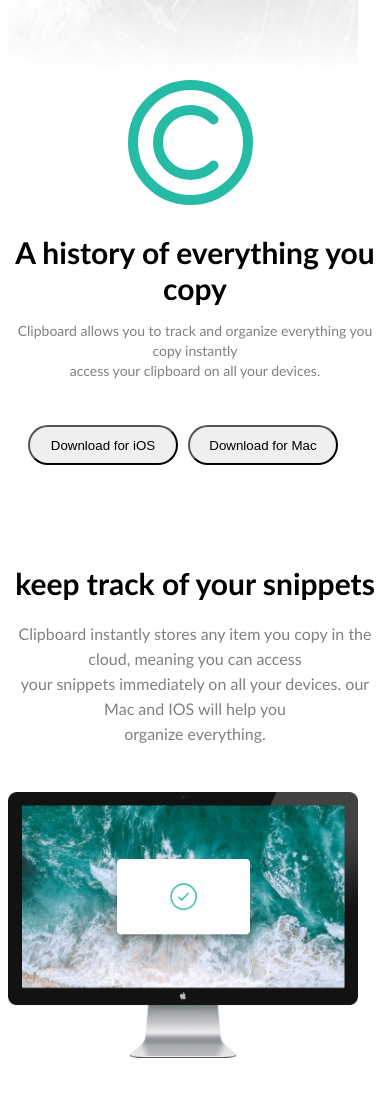
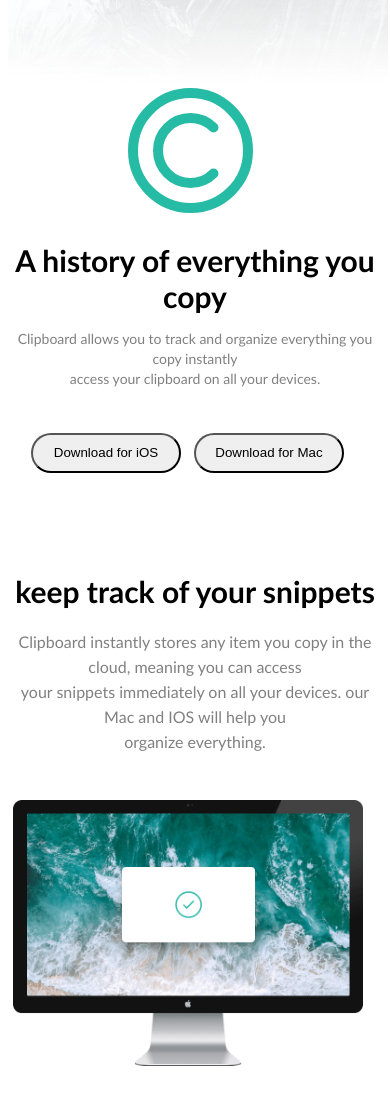
Before and after one commit to freddycodes-hub/clipboard-landing-page, a plain HTML site: page index.html in a window 390 px wide. Shown: the top 1100 px of the page. Drawn offline with Linux system fonts and the light colour scheme.

Commit message:
little errors identified and fixed

```diff
--- a/style.css
+++ b/style.css
@@ -182,7 +182,7 @@ p{
     img{
         margin-top: -20px;
         margin-bottom: -50px;
-        width: 350px;
+        width: 380px;
     }
     #nav-logo{
         margin-top: 50px;
@@ -208,7 +208,7 @@ p{
     }
     .nav-buttons{
         margin-top: 30px;
-        margin-left: 10px;
+        margin-left: 13px;
         border-radius: 25px;
         width: 150px;
         height: 40px;
@@ -231,6 +231,8 @@ p{
     }
     #banner-image{
         padding-top: 50px;
+        padding-left: 5px;
+        width: 350px;
     }
     #banner1-content2{
         font-family: 'Trebuchet MS', 'Lucida Sans Unicode', 'Lucida Grande', 'Lucida Sans', Arial, sans-serif;
@@ -260,7 +262,7 @@ p{
         font-family: 'Trebuchet MS', 'Lucida Sans Unicode', 'Lucida Grande', 'Lucida Sans', Arial, sans-serif;
     }
     #banner2-img{
-        margin-top: 80px;
+        margin-top: 100px;
         padding-left: 0px;
     }
     #features-header{
```
